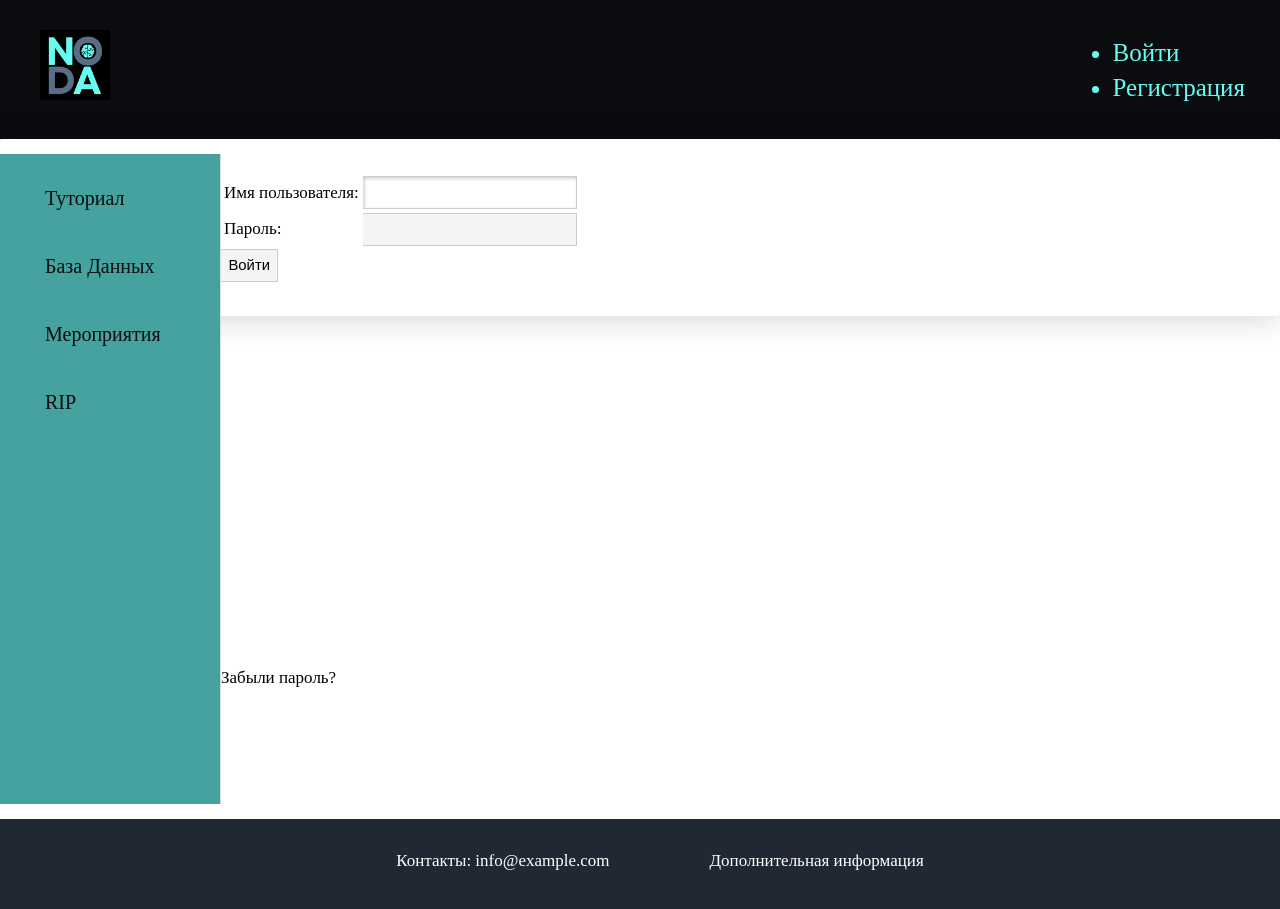
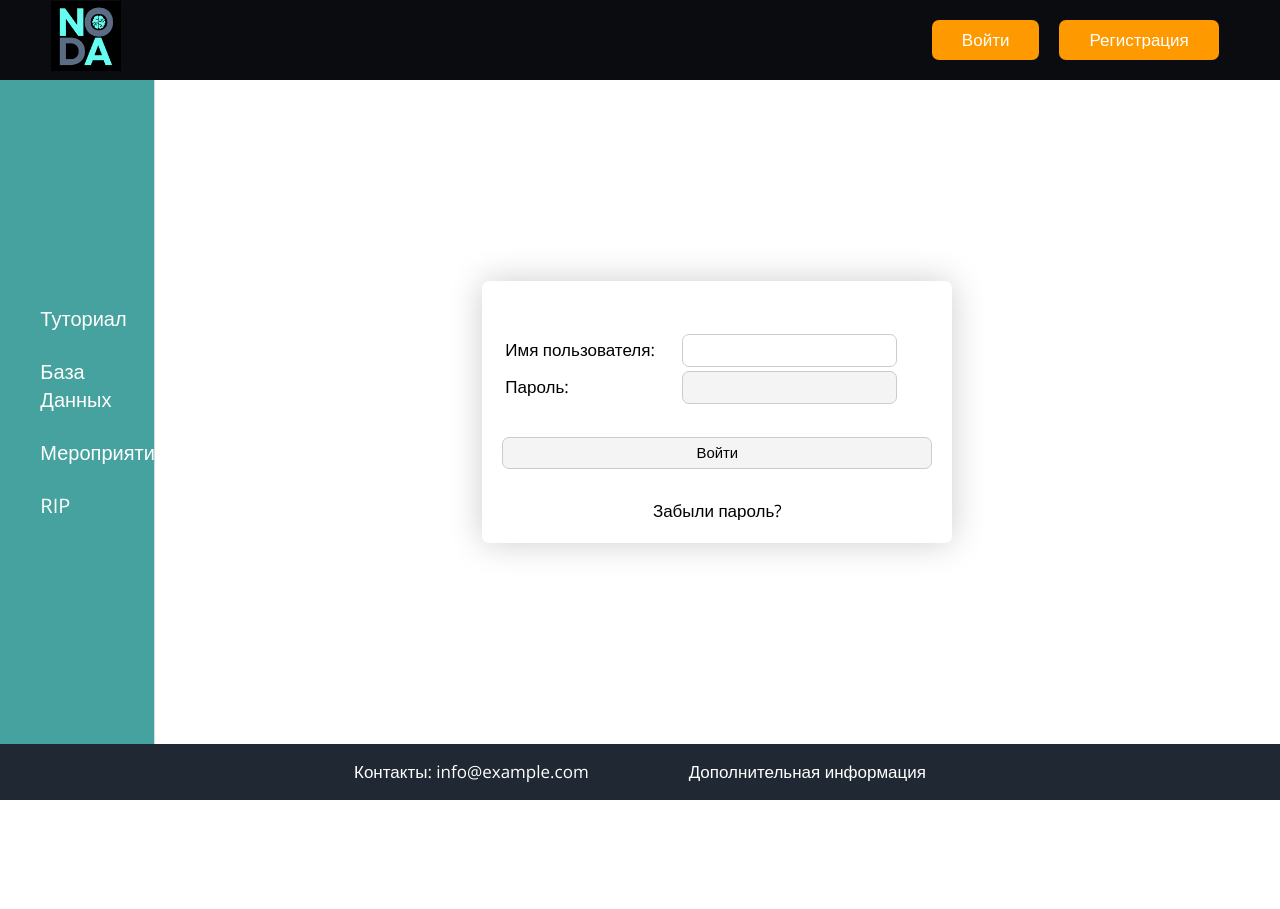
Before and after one commit to SlavicDeveloper/NODA_PROJECT, a Django app: page /accounts/login/ in a window 1280 px wide. After the commit the page ends 800 px from the top, so only its background shows below. Run offline with Django 4.2, Linux system fonts and the light colour scheme.

Commit message:
New CSS look

```diff
--- a/NODA_web/main/static/main/css/form.css
+++ b/NODA_web/main/static/main/css/form.css
@@ -5,34 +5,50 @@ align-items: center;
 	height: 100vh;
 	margin: 0 auto;
 }
+
 .post h1 {
 	text-align: center;
 }
+
 form {
-flex-basis: 70vh;
-padding: 2em;
+    width: 430px;
+	padding: 20px;
 	background: #fff;
-box-shadow: 0 0 2em rgba(0,0,0,0.2);
-border-radius: 0.25em;
-margin-bottom: 350px;
+	box-shadow: 0 0 2em rgba(0, 0, 0, 0.2);
+	border-radius: 7px;
+    margin: auto;
+    display: grid;
 }
-input, button {
+
+form h3 {
+    text-align: center;
+}
+
+form p {
+    text-align: center;
+}
+
+input,
+button {
 	padding: 0.5em;
 	font-size: 0.875em;
 	background: #f4f4f4;
 	border: 1px solid #ccc;
-border-width: 1px 1px 1px 0;
-border-radius;
+	border-radius: 7px;
 }
-input:focus, button:focus {
+
+input:focus,
+button:focus {
 	background: #fff;
-box-shadow: inset 0.1em 0.1em 0.25em rgba(0,0,0,0.2);
+	/* box-shadow: inset 0.1em 0.1em 0.25em rgba(0, 0, 0, 0.2); */
 	outline: 0;
 }
+
 .form-field {
 	margin-bottom: 1em;
 	display: flex;
 }
+
 .form-field label {
 	flex: 0 1 4em;
 	padding: 1em;
@@ -44,27 +60,28 @@ text-shadow: 0 1px 0 #fff;
 	line-height: 1;
 	border-radius: 0.25em 0 0 0.25em;
 }
+
 form-field input {
 	flex-grow: 1;
 }
-.input-right input{
+
+.input-right input {
 	border-radius: 0 0.25em 0.25em 0;
 }
+
 .submit-field {
 	flex-direction: row;
 	justify-content: center;
 }
-button {
-flex: 0 1 40%;
+
+button, .button {
+    color: white;
+    background: #689CD2;
 	padding: 0.8em;
-font-size: 1.2rem;
-text-shadow: 0 1px 0 #fff;
-background: #689CD2;
-border-radius: 0.25em;
     border: 0;
-transition: 0.3%;
-cursor: pointer;
+    border-radius: 7px;
 }
-button:hover{
-color: #fff;
+
+button:hover, .button:hover {
+	background: #5a86b4;
 }
--- a/NODA_web/main/static/main/css/main.css
+++ b/NODA_web/main/static/main/css/main.css
@@ -1,121 +1,158 @@
-a {
-    color: #000;
-    text-decoration: none;
-}
 * {
 	margin: 0;
 }
+
+h1, h2, h3, h4 {
+    font-family: 'Montserrat', sans-serif;
+}
+
+h1, h2 {
+    margin-bottom: 4rem;
+}
+
+a, p, li, label {
+	color: #000;
+	text-decoration: none;
+    font-family: 'Open Sans', sans-serif;
+}
+
+.space {
+    height: 30px;
+}
+
 .header {
 	display: flex;
 	justify-content: space-between;
-    padding: 20px;
-    background:  #0B0C10;
+	background: #0B0C10;
 	color: #fff;
+    height: 10vh;
+    padding: 0 4vw;
 }
+
 .header__item {
-    padding: 10px 15px;
 	font-size: 25px;
-    margin-left: 5px;
 	color: #66FCF1
 }
-.header__item:hover{
-    background-color: #FF9900;
-    border-radius: 4px;
-}
+
 .header__section {
 	display: flex;
 	align-items: center;
 }
-.headerButton a{
+
+.header-nav {
+    display: flex;
+}
+
+.header-nav * {
+    margin: 10px;
+    color: white;
+}
+
+.header-nav a {
+    padding: 8px 30px;
+    background-color: #FF9900;
+    border-radius: 7px;
+}
+
+.headerButton a {
 	color: #66FCF1;
 }
+
 .headerlogo img {
 	width: 70px;
 	height: 70px;
 }
 
 
+main {
+    display: flex;
+}
+
 .sidebar {
-    float: left;
-    display: flex;
-    flex-decoration: column;
-    justify-content: space-between;
-    height: 630px;
-    width: 200px;
+    height: 83vh;
+    width: 12vw;
     border-right: 1px solid #D7DBDD;
     background-color: #45A29E;
-    padding: 10px;
-    margin-top: 15px;
-    margin-bottom: 15px;
+    display: flex;
+    align-items: center;
+    justify-content: center;
 }
-.sidebar a{
+
+.sidebar a {
 	color: #0B0C10;
 }
+
+.sidebar__section {
+    width: 80%;
+}
+
 .sidebar__item {
     cursor: pointer;
-    padding: 20px 35px;
     font-size: 20px;
+    padding: 10px 0 10px 25px;
+    margin: 5px 0;
+    border-radius: 7px;
+    color: white;
 }
+
 .sidebar__item:hover {
 	background-color: #EEF3F5;
-    border-radius: 4px;
+    color: black;
 }
+
 footer {
-    width: 100%;
+    width: 100vw;
     display: flex;
-    flex-direction: row;
     justify-content: center;
     background-color: #1F2833;
-    height: 50px;
-    bottom: 0;
-    padding: 20px;
-    margin-top: 20px;
+    height: 7vh;
+    align-items: center;
 }
+
 .description {
 	color: #FFFFFF;
 	padding: 10px 50px;
 }
 
-.btn a{
+.btn a {
 	color: #000000;
 }
 
 .form-error {
-    color: 	#FFA07A;
+	color: #FFA07A;
 }
 
 
+.card img {
+	float: center;
+	max-width: 60%;
+}
 
-.card img{
-    float: center;
-    max-width:60%;
-}
-body{
-    font-size:17px;
+body {
+	font-size: 17px;
 	line-height: 1.4;
 }
-*{
-    transition-property: background-color, border-column, box-shadow, color, opacity, text-shadow,transform;
+
+* {
+	transition-property: background-color, border-column, box-shadow, color, opacity, text-shadow, transform;
 	transition-duration: 0.2s;
 	transition-timing-function: linear;
 }
 
-.content{
-    margin: 0 auto;
-    max-width: 1300px;
+.content {
+	margin: 4vw;
 }
-.container-header {
 
-}
 .containers {
 	display: flex;
 	justify-content: center;
 	flex-wrap: wrap;
-    padding: 1.5%;
+	/* padding: 1.5%; */
 	box-sizing: border-box;
 	margin-top: 15px;
 }
-.container{
+
+.container {
 	position: relative;
 	margin-bottom: 20px;
 	padding-bottom: 30px;
@@ -124,11 +161,13 @@ body{
 	text-decoration: none;
 
 }
+
 @media (max-width: 600px) {
 	.container {
 		width: 100%;
 	}
 }
+
 @media (min-width: 700px) {
 	.container {
 		max-width: 100%;
@@ -144,20 +183,23 @@ body{
 	justify-content: center;
 	flex-wrap: wrap;
 	margin-top: 20px;
-    padding: 1.5%;
+	/* padding: 1.5%; */
 	box-sizing: border-box;
 }
-.card{
+
+.card {
 	margin: 0 20px;
 	position: relative;
 	margin-bottom: 20px;
 	padding-bottom: 30px;
 }
+
 @media (max-width: 600px) {
 	.card {
 		width: 100%;
 	}
 }
+
 @media (min-width: 700px) {
 	.card {
 		max-width: 150px;
@@ -166,16 +208,18 @@ body{
 		margin-bottom: 20px;
 	}
 }
-.card span{
+
+.card span {
 	display: block;
 }
 
-.card .card-header h3{
+.card .card-header h3 {
 	color: #FF9900;
 	text-transform: uppercase;
 	width: 100%;
 }
-.card .card-header h3{
+
+.card .card-header h3 {
 	font-size: 1.2em;
 	line-height: 1.2;
 	padding: 0 3.5%;
--- a/NODA_web/main/templates/main/base_index.html
+++ b/NODA_web/main/templates/main/base_index.html
@@ -6,6 +6,11 @@
     <title>{% block title %}NODA{% endblock %}</title>
     <link rel="stylesheet" href="{% static 'main/css/main.css' %}">
     <link rel="stylesheet" href="{% static 'main/css/form.css' %}">
+    <link rel="icon" href="{% static 'main/css/img/logo.png' %}">
+
+    <link rel="preconnect" href="https://fonts.googleapis.com">
+    <link rel="preconnect" href="https://fonts.gstatic.com" crossorigin>
+    <link href="https://fonts.googleapis.com/css2?family=Montserrat:wght@400;500;600&family=Open+Sans:wght@300;400;500;700&display=swap" rel="stylesheet">
 </head>
 <body>
     {% block header %}
@@ -15,34 +20,28 @@
                 <a href="{% url 'home' %}"><img src="{% static 'main/css/img/logo.png' %}" alt="Лого"></a>
             </div>
         </div>
-        <div class="header__section">
-            <div class="header__item headerButton">
-                    <ul class="header-nav">
-                        {% if user.is_authenticated %}
-                        <li>{{ user.get_username }}</li>
-                        <li><a href="{% url 'logout' %}?next={{request.path}}">Выйти</a></li>
-                        {% else %}
-                        <li><a href="{% url 'login' %}?next={{request.path}}">Войти</a></li>
-                        <li><a href="{% url 'register' %}?next={{request.path}}">Регистрация</a></li>
-                        {% endif %}
-                    </ul>
-            </div>
+        <div class="header__section header-nav">
+            {% if user.is_authenticated %}
+            <p>{{ user.get_username }}</p>
+            <a href="{% url 'logout' %}?next={{request.path}}">Выйти</a>
+            {% else %}
+            <a href="{% url 'login' %}?next={{request.path}}">Войти</a>
+            <a href="{% url 'register' %}?next={{request.path}}">Регистрация</a>
+            {% endif %}
         </div>
     </div>
     {% endblock %}
     <main>
         <div class="sidebar">
             <div class="sidebar__section">
-                <div class="sidebar__item"><a href="#">Туториал</a></div>
-                <div class="sidebar__item"><a href="{% url 'notes' %}">База Данных</a></div>
-                <div class="sidebar__item"><a href="#">Мероприятия</a></div>
-                <div class="sidebar__item"><a href="#">RIP</a></div>
+                <a href="#"><div class="sidebar__item">Туториал</div></a>
+                <a href="{% url 'notes' %}"><div class="sidebar__item">База Данных</div></a>
+                <a href="#"><div class="sidebar__item">Мероприятия</div></a>
+                <a href="#"><div class="sidebar__item">RIP</div></a>
             </div>
         </div>
-        <div class="content">
-            {% block content %}
-            {% endblock %}
-        </div>
+        {% block content %}
+        {% endblock %}
     </main>
     <footer>
     <p class="description">Контакты: info@example.com</p>
--- a/NODA_web/main/templates/main/notes_preview.html
+++ b/NODA_web/main/templates/main/notes_preview.html
@@ -4,7 +4,7 @@
 <div class="content">
     <span class="container-header">
         <h1>База данных "МОДА"</h1>
-        <button><a href="{% url 'validate' %}"><h3>Отправить на проверку текст</h3></a></button>
+        <a class="button" href="{% url 'validate' %}">Отправить на проверку текст</a>
     </span>
     <div class="containers">
         {% if soc %}
--- a/NODA_web/requirements.txt
+++ b/NODA_web/requirements.txt
@@ -1,4 +1,4 @@
 Django == 4.2.4
-psycopg2 = 2.8.6
+# psycopg2 == 2.8.6
 psycopg2-binary == 2.9.5
 psycopg2-pool == 1.1
--- a/NODA_web/templates/registration/login.html
+++ b/NODA_web/templates/registration/login.html
@@ -2,23 +2,25 @@
 
 {% block content %}
 
+<form method="post" action="{% url 'login' %}">
 {% if form.errors %}
-  <p>Ваше имя пользователя и пароль не совпадают. Пожалуйста, попробуйте еще раз.</p>
+    <h3>Ваше имя пользователя и пароль не совпадают. Пожалуйста, попробуйте еще раз.</h3>
+    <div class="space"></div>
 {% endif %}
 
 {% if next %}
     {% if user.is_authenticated %}
-    <p>У вашего аккаунта нет доступа к этой странице. Для продолжения,
-     пожалуйста, войдите с учетной записью, которая имеет доступ.</p>
+        <h3>У вашего аккаунта нет доступа к этой странице. Для продолжения,
+            пожалуйста, войдите с учетной записью, которая имеет доступ.</h3>
     {% else %}
-    <p>Пожалуйста, войдите, чтобы увидеть эту страницу.</p>
+        <h3>Пожалуйста, войдите, чтобы увидеть эту страницу.</h3>
     {% endif %}
 {% endif %}
 
-<form method="post" action="{% url 'login' %}">
 {% csrf_token %}
+<div class="space"></div>
+
 <table>
-
 <tr>
     <td>{{ form.username.label_tag }}</td>
     <td>{{ form.username }}</td>
@@ -30,11 +32,14 @@
 </tr>
 </table>
 
+<div class="space"></div>
 <input type="submit" value="Войти" />
 <input type="hidden" name="next" value="{{ next }}" />
+
+{# Assumes you setup the password_reset view in your URLconf #}
+<div class="space"></div>
+<p><a href="{% url 'password_reset' %}">Забыли пароль?</a></p>
 </form>
 
-{# Assumes you setup the password_reset view in your URLconf #}
-<p><a href="{% url 'password_reset' %}">Забыли пароль?</a></p>
 
 {% endblock %}
```
Lines whose indentation alone changed are shown as unchanged.
